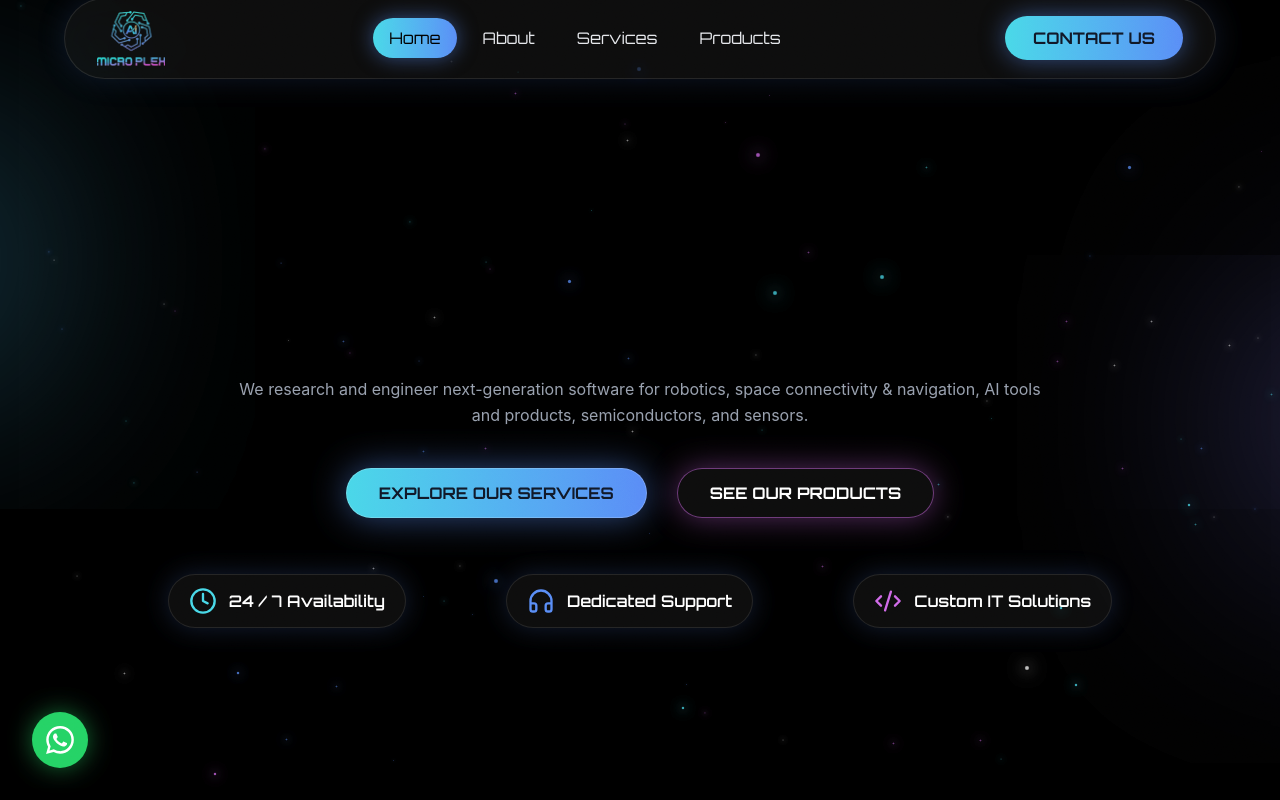
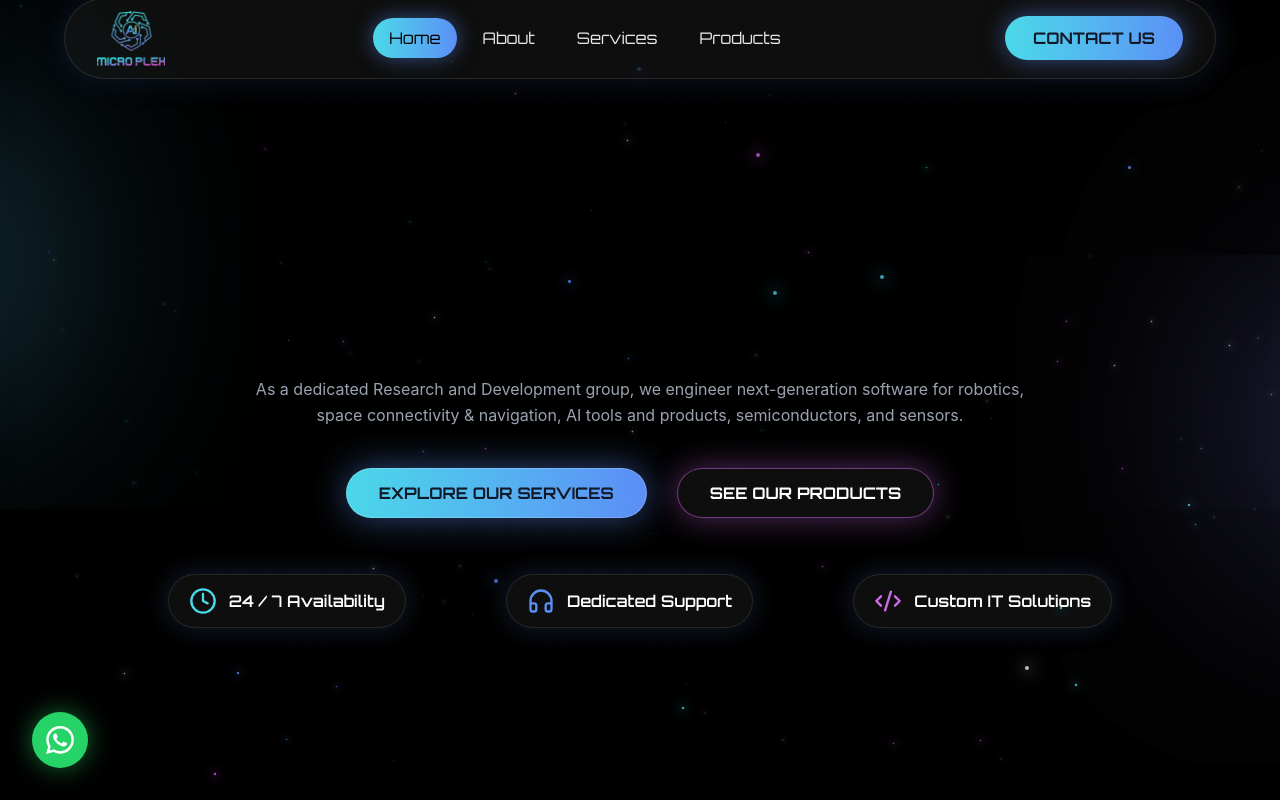
Before and after one commit to khizarusestate/MicroPlex.v2, a React (Vite) app: page / in a window 1280 px wide. Shown: the top 800 px of the page. Built offline with nearby package versions, Linux system fonts and the light colour scheme.

Commit message:
Add Research and Development group keyword to Home subtitle

```diff
--- a/src/components/Home.jsx
+++ b/src/components/Home.jsx
@@ -48,9 +48,9 @@ export default function Home({ introReady = true }) {
         className="w-full sm:w-[85%] md:w-[65%] mx-auto z-10"
       >
         <p className="text-gray-400 text-sm sm:text-base text-center leading-relaxed">
-          We research and engineer next-generation software for robotics,
-          space connectivity &amp; navigation, AI tools and products,
-          semiconductors, and sensors.
+          As a dedicated Research and Development group, we engineer
+          next-generation software for robotics, space connectivity &amp;
+          navigation, AI tools and products, semiconductors, and sensors.
         </p>
       </Reveal>
 
```
